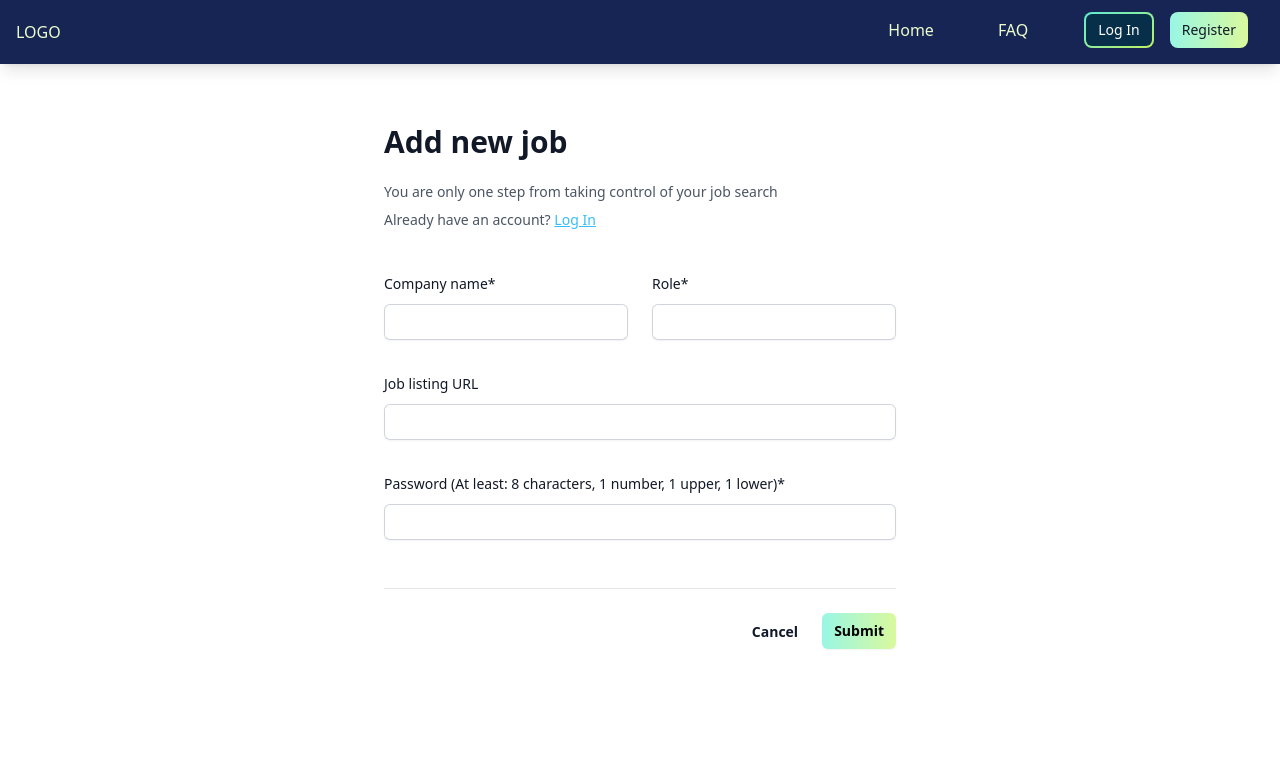
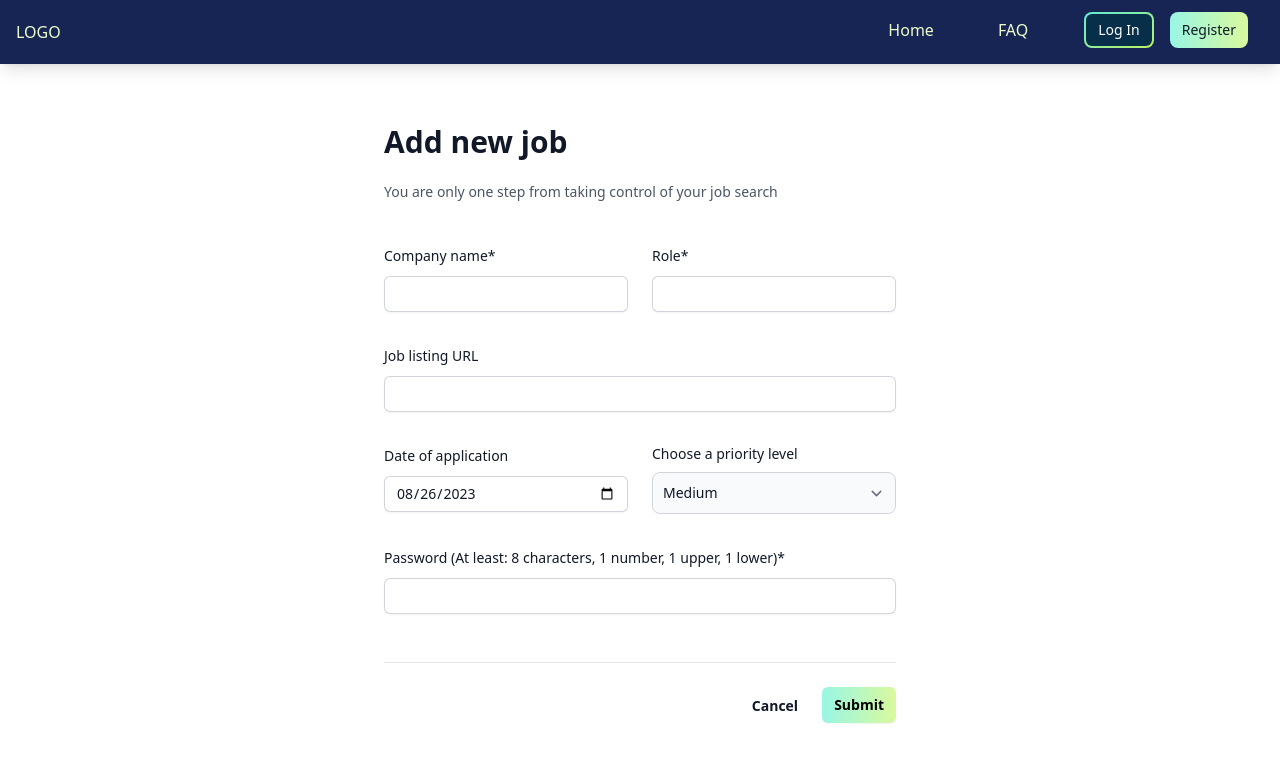
Before and after one commit to lyalex011/JobTrackingApp, a React (Vite) app in the folder Client/: page /new in a window 1280 px wide. Shown: the top 762 px of the page. Built offline with nearby package versions, Linux system fonts and the light colour scheme.

Commit message:
new job form added inputs

```diff
--- a/Client/package.json
+++ b/Client/package.json
@@ -10,6 +10,7 @@
     "preview": "vite preview"
   },
   "dependencies": {
+    "@material-tailwind/react": "^2.1.1",
     "@tailwindcss/forms": "^0.5.5",
     "axios": "^1.4.0",
     "react": "^18.2.0",
--- a/Client/src/copmonents/Features.jsx
+++ b/Client/src/copmonents/Features.jsx
@@ -3,8 +3,8 @@ function Features() {
         <section >
   <div className="flex flex-col items-center py-8 px-4 mx-auto max-w-screen-xl sm:py-16 lg:px-6">
       <div className="flex flex-col items-center max-w-screen-md mb-8 lg:mb-16">
-          <h2 className="mb-4 text-4xl tracking-tight font-extrabold text-sky-900 ">Designed for business teams like yours</h2>
-          <p className="text-gray-800 sm:text-xl ">Here at Flowbite we focus on markets where technology, innovation, and capital can </p>
+          <h2 className="mb-4 text-4xl tracking-tight font-extrabold text-sky-900 ">Designed for everybody </h2>
+          <p className="text-gray-800 sm:text-xl ">Lorem ipsum dolor sit amet, consectetur adipiscing elit</p>
       </div>
       <div className="space-y-8 md:grid md:grid-cols-2 lg:grid-cols-3 md:gap-12 md:space-y-0">
           <div>
@@ -14,7 +14,7 @@ function Features() {
   </svg>
               </div>
               <h3 className="mb-2 text-xl font-bold text-sky-900">Create personal account</h3>
-              <p className="text-gray-700 ">Plan it, create it, launch it. Collaborate seamlessly with all  the organization and hit your marketing goals every month with our marketing plan.</p>
+              <p className="text-gray-700 ">xcepteur sint occaecat cupidatat non proident, sunt in culpa qui officia deserunt mollit anim id est laborum.</p>
           </div>
           <div>
               <div className="flex justify-center items-center mb-4 w-10 h-10 rounded-full bg-primary-100 lg:h-12 lg:w-12 dark:bg-primary-900">
@@ -23,7 +23,7 @@ function Features() {
   </svg>
               </div>
               <h3 className="mb-2 text-xl font-bold text-sky-900">Track your applications</h3>
-              <p className="text-gray-700 ">Protect your organization, devices and stay compliant with our structured workflows and custom permissions made for you.</p>
+              <p className="text-gray-700 ">Nemo enim ipsam voluptatem quia voluptas sit aspernatur aut odit aut fugit, sed quia consequuntur magni dolores eos qui.</p>
           </div>
           <div>
               <div className="flex justify-center items-center mb-4 w-10 h-10 rounded-full bg-primary-100 lg:h-12 lg:w-12 dark:bg-primary-900">
@@ -32,7 +32,7 @@ function Features() {
   </svg>
               </div>
               <h3 className="mb-2 text-xl font-bold text-sky-900">Plan</h3>
-              <p className="text-gray-700 ">Auto-assign tasks, send Slack messages, and much more. Now power up with hundreds of new templates to help you get started.</p>
+              <p className="text-gray-700 ">Ut enim ad minima veniam, quis nostrum exercitationem ullam corporis suscipit laboriosam, nisi ut aliquid ex ea commodi consequatur?</p>
           </div>
 
 
--- a/Client/src/copmonents/Header.jsx
+++ b/Client/src/copmonents/Header.jsx
@@ -7,6 +7,7 @@ function Header({ setUser, username }) {
   const logout = () => {
     localStorage.removeItem("token");
     setUser({});
+    setNavbar(false)
   };
 
   return (
@@ -131,14 +132,18 @@ function Header({ setUser, username }) {
                 </>
               ) : (
                 <div>
-                  <Link to="/login">
+                  <Link to="/login" onClick={() => {
+                    setNavbar(false);
+                  }}>
                     <button className=" relative inline-flex items-center justify-center p-0.5   overflow-hidden text-sm font-medium text-white rounded-lg group bg-gradient-to-br from-teal-300 to-lime-300 group-hover:from-teal-300 group-hover:to-lime-300 hover:text-black focus:ring-1 focus:outline-none focus:ring-lime-200 ">
                       <span className="relative px-3 py-1.5 transition-all ease-in duration-75 bg-sky-950  rounded-md group-hover:bg-opacity-0">
                         Log In
                       </span>
                     </button>
                   </Link>
-                  <Link to="/register">
+                  <Link to="/register" onClick={() => {
+                    setNavbar(false);
+                  }}>
                     <button className="ml-4 text-gray-900 bg-gradient-to-r from-teal-200 to-lime-200 hover:bg-gradient-to-l hover:from-teal-200 hover:to-lime-200 focus:ring-1 focus:outline-none focus:ring-lime-200  font-medium rounded-lg text-sm px-3 py-2 text-center ">
                       Register
                     </button>
--- a/Client/src/pages/New.jsx
+++ b/Client/src/pages/New.jsx
@@ -1,13 +1,28 @@
-import { useRef, useState } from "react";
+import { useRef, useState, useEffect } from "react";
 import axios from 'axios'
 import { useNavigate, Link } from "react-router-dom";
+import { Select, Option } from "@material-tailwind/react";
 
 
 
 function New({user}) {
+    const [defaultDate, setDefaultDate] = useState('');
+    const [option, setOption] = useState(2);
+
+    const optionsState = 2;
+
+    useEffect(() => {
+      const today = new Date();
+      const formattedDate = today.toISOString().substr(0, 10);
+      setDefaultDate(formattedDate);
+    }, []);
+
     const companyRef = useRef()
     const positionRef = useRef()
     const urlRef = useRef()
+    const salaryRef = useRef()
+    const contactRef = useRef()
+    const dateRef = useRef()
 
     const navigate = useNavigate()
 
@@ -19,6 +34,8 @@ function New({user}) {
                 company: companyRef.current.value,
                 role: positionRef.current.value,
                 url: urlRef.current.value,
+                dateApplied: dateRef.current.value,
+                priority: option,
                 user: user
 
             }
@@ -34,6 +51,10 @@ function New({user}) {
         }
     }
 
+    const handleChange = (event) => {
+      setOption(event.target.value);
+    };
+
 
     return (
         <div className="flex justify-center">
@@ -46,10 +67,7 @@ function New({user}) {
             <p className="mt-1 text-sm leading-6 text-gray-600">
               You are only one step from taking control of your job search
             </p>
-            <p className="mt-1 text-sm leading-6 text-gray-600">
-              Already have an account?{" "}
-              <Link className="text-sky-400 underline" to="/login">Log In</Link>
-            </p>
+
 
             <div className="mt-10 grid grid-cols-1 gap-x-6 gap-y-8 sm:grid-cols-6">
               <div className="sm:col-span-3">
@@ -113,6 +131,40 @@ function New({user}) {
                 </div>
               </div>
 
+              <div className="sm:col-span-3">
+                <label
+                  htmlFor="date"
+                  className="block text-sm font-medium leading-6 text-gray-900"
+                >
+                  Date of application
+                </label>
+                <div className="mt-2">
+                  <input
+                    type="date"
+                    name="date"
+                    id="date"
+                    autoComplete="date"
+                    className="block w-full rounded-md border-0 py-1.5 text-gray-900 shadow-sm ring-1 ring-inset ring-gray-300 placeholder:text-gray-400 focus:ring-2 focus:ring-inset focus:ring-sky-600 sm:text-sm sm:leading-6"
+                    ref={dateRef}
+                    value={defaultDate}
+                    onChange={(e) => setDefaultDate(e.target.value)}
+
+
+                  />
+                </div>
+              </div>
+
+              <div className="sm:col-span-3">
+              <label htmlFor="countries" className="block mb-2 text-sm font-medium text-gray-900 dark:text-white">Choose a priority level</label>
+<select value={option} onChange={handleChange} id="countries" className="bg-gray-50 border border-gray-300 text-gray-900 text-sm rounded-lg focus:ring-blue-500 focus:border-blue-500 block w-full p-2.5 dark:bg-gray-700 dark:border-gray-600 dark:placeholder-gray-400 dark:text-white dark:focus:ring-blue-500 dark:focus:border-blue-500">
+  <option value={1}>High</option>
+  <option  value={2} >Medium </option>
+  <option value={3}>Low</option>
+</select>
+              </div>
+
+
+
               <div className="col-span-full">
                 <label
                   htmlFor="password"
```
Also changed, not shown: 2 other files (tests, documents, lock files or other folders).
